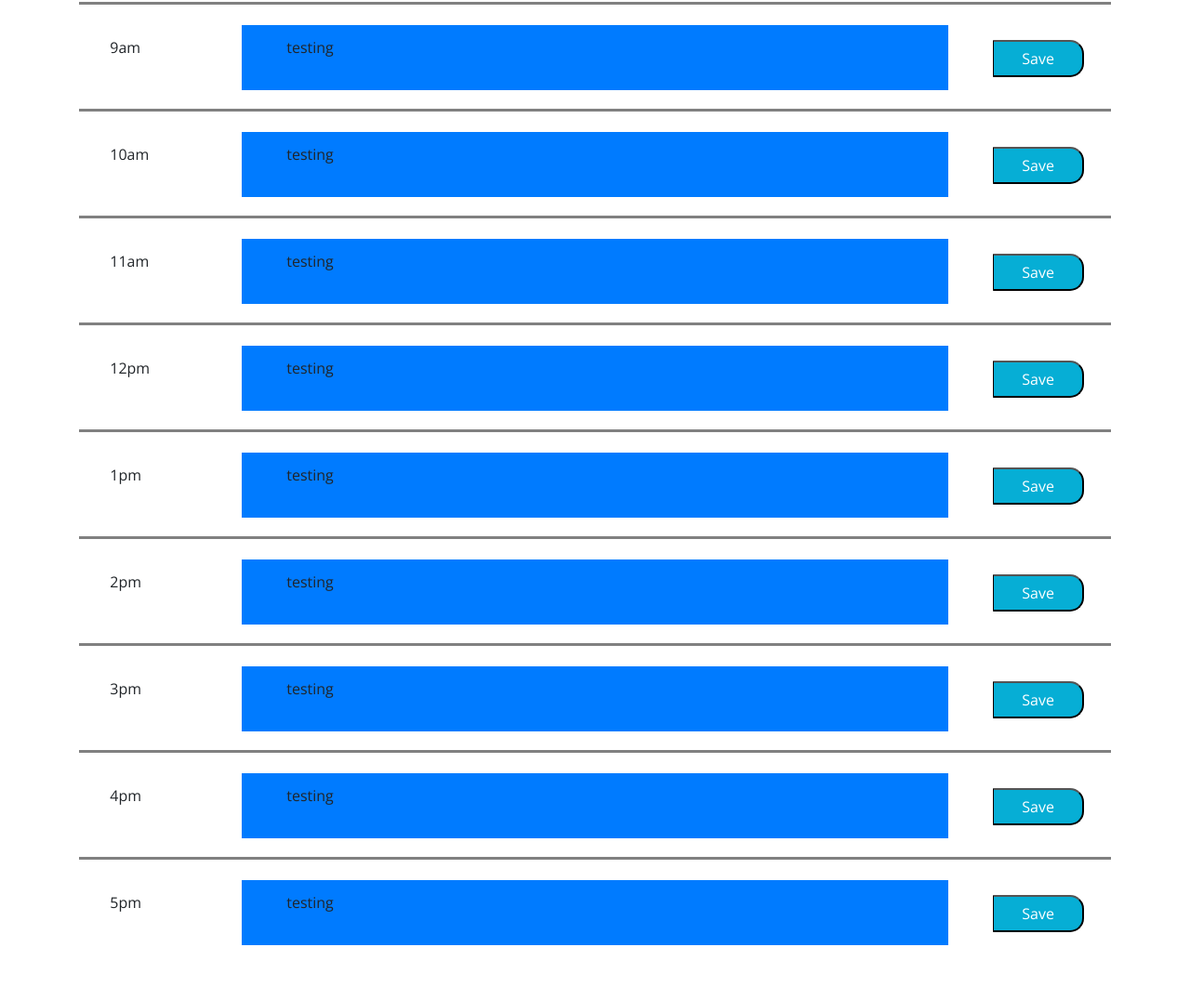
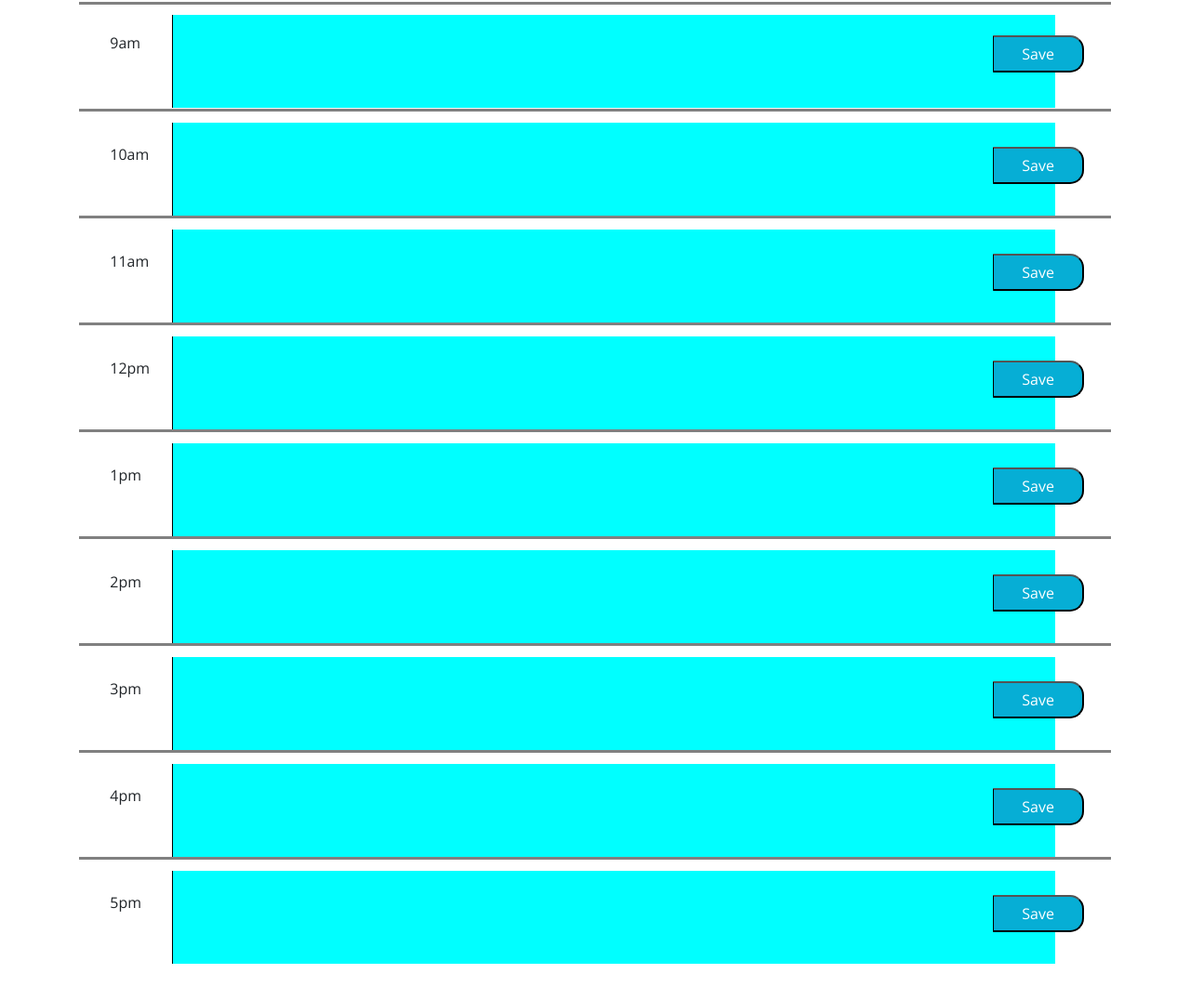
Before and after one commit to sbarrow825/05-Third-Party-APIs-Work-Day-Scheduler, a plain HTML site: page Develop/index.html in a window 1280 px wide. Shown: the part 298-1374 px from the top of the page at 93% size. Before the commit the page ends 1335 px from the top, so only its background shows below. Drawn offline with nearby package versions, Linux system fonts and the light colour scheme.

Commit message:
added textareas to input hourly tasks

```diff
--- a/Develop/index.html
+++ b/Develop/index.html
@@ -22,14 +22,14 @@
   <div class="container">
     <hr>
     <div class="row align-items-center" id="9am">
-      <div class="col-md-2 row-height">
+      <div class="col-md-2 row-height" style="position: relative; bottom: 40px;">
         9am
       </div>
-      <div class="col-md-8 bg-primary row-height">
-        testing
+      <div class="col-md-8">
+        <textarea rows="5" cols="100" name="comment" style="position: relative; bottom: 38px; right: 90px; background-color: aqua;" form="usrform"></textarea>
       </div>
       <div class="col-md-2 row-height">
-        <button class="saveBtn">Save</button>
+        <button class="saveBtn" style="position: relative; bottom: 40px;">Save</button>
       </div>
     </div>
     <hr>
@@ -38,7 +38,7 @@
         10am
       </div>
       <div class="col-md-8 bg-primary row-height">
-        testing
+        <textarea rows="5" cols="100" name="comment" style="position: relative; bottom: 42px; right: 90px; background-color: aqua;" form="usrform"></textarea>
       </div>
       <div class="col-md-2 row-height">
         <button class="saveBtn">Save</button>
@@ -50,7 +50,7 @@
         11am
       </div>
       <div class="col-md-8 bg-primary row-height">
-        testing
+        <textarea rows="5" cols="100" name="comment" style="position: relative; bottom: 42px; right: 90px; background-color: aqua;" form="usrform"></textarea>
       </div>
       <div class="col-md-2 row-height">
         <button class="saveBtn">Save</button>
@@ -62,7 +62,7 @@
         12pm
       </div>
       <div class="col-md-8 bg-primary row-height">
-        testing
+        <textarea rows="5" cols="100" name="comment" style="position: relative; bottom: 42px; right: 90px; background-color: aqua;" form="usrform"></textarea>
       </div>
       <div class="col-md-2 row-height">
         <button class="saveBtn">Save</button>
@@ -74,7 +74,7 @@
         1pm
       </div>
       <div class="col-md-8 bg-primary row-height">
-        testing
+        <textarea rows="5" cols="100" name="comment" style="position: relative; bottom: 42px; right: 90px; background-color: aqua;" form="usrform"></textarea>
       </div>
       <div class="col-md-2 row-height">
         <button class="saveBtn">Save</button>
@@ -86,7 +86,7 @@
         2pm
       </div>
       <div class="col-md-8 bg-primary row-height">
-        testing
+        <textarea rows="5" cols="100" name="comment" style="position: relative; bottom: 42px; right: 90px; background-color: aqua;" form="usrform"></textarea>
       </div>
       <div class="col-md-2 row-height">
         <button class="saveBtn">Save</button>
@@ -98,7 +98,7 @@
         3pm
       </div>
       <div class="col-md-8 bg-primary row-height">
-        testing
+        <textarea rows="5" cols="100" name="comment" style="position: relative; bottom: 42px; right: 90px; background-color: aqua;" form="usrform"></textarea>
       </div>
       <div class="col-md-2 row-height">
         <button class="saveBtn">Save</button>
@@ -110,7 +110,7 @@
         4pm
       </div>
       <div class="col-md-8 bg-primary row-height">
-        testing
+        <textarea rows="5" cols="100" name="comment" style="position: relative; bottom: 42px; right: 90px; background-color: aqua;" form="usrform"></textarea>
       </div>
       <div class="col-md-2 row-height">
         <button class="saveBtn">Save</button>
@@ -122,7 +122,7 @@
         5pm
       </div>
       <div class="col-md-8 bg-primary row-height">
-        testing
+        <textarea rows="5" cols="100" name="comment" style="position: relative; bottom: 42px; right: 90px; background-color: aqua;" form="usrform"></textarea>
       </div>
       <div class="col-md-2 row-height">
         <button class="saveBtn">Save</button>
@@ -133,6 +133,7 @@
 
   <script src="https://code.jquery.com/jquery-3.4.1.min.js"></script>
   <script src="https://cdnjs.cloudflare.com/ajax/libs/moment.js/2.24.0/moment.min.js"></script>
+  <script src="script.js"></script>
 </body>
 
 </html>
--- /dev/null
+++ b/Develop/script.js
@@ -0,0 +1,5 @@
+$(document).on("click", ".saveBtn", save);
+
+function save() {
+    console.log("testing");
+}
```
